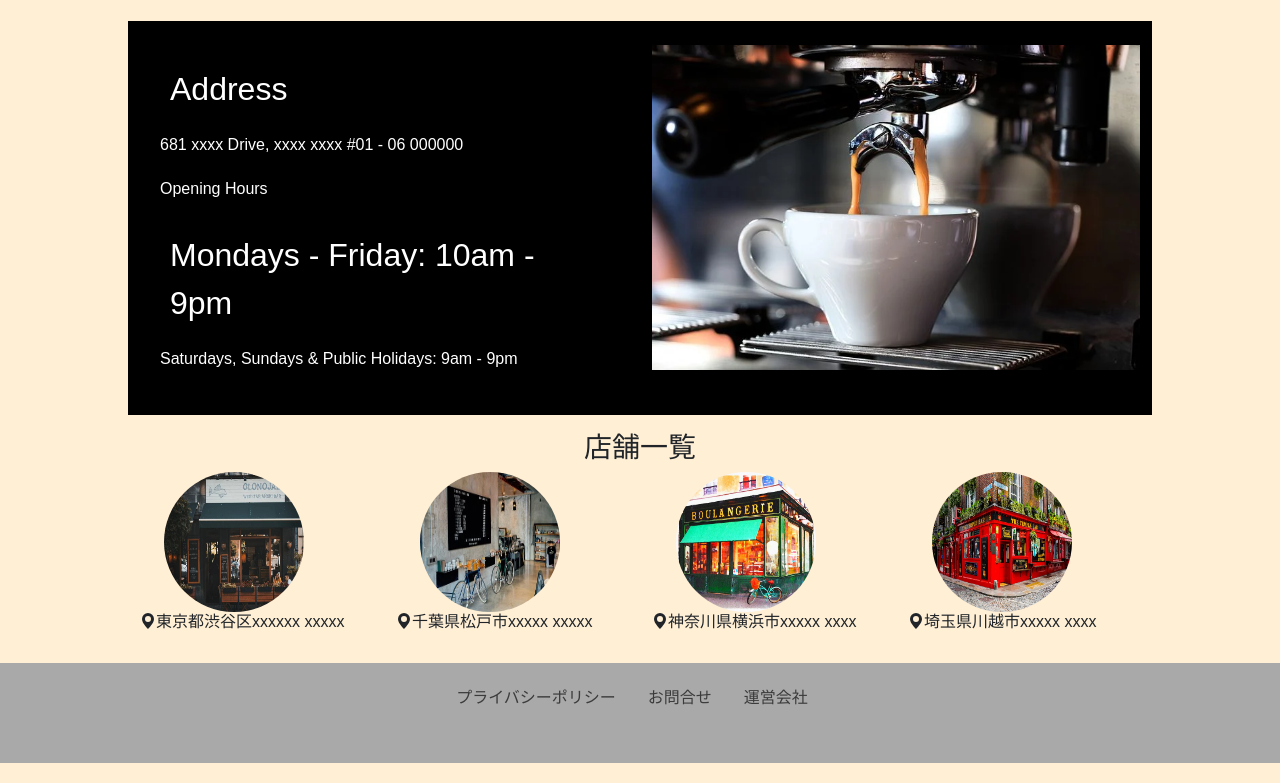
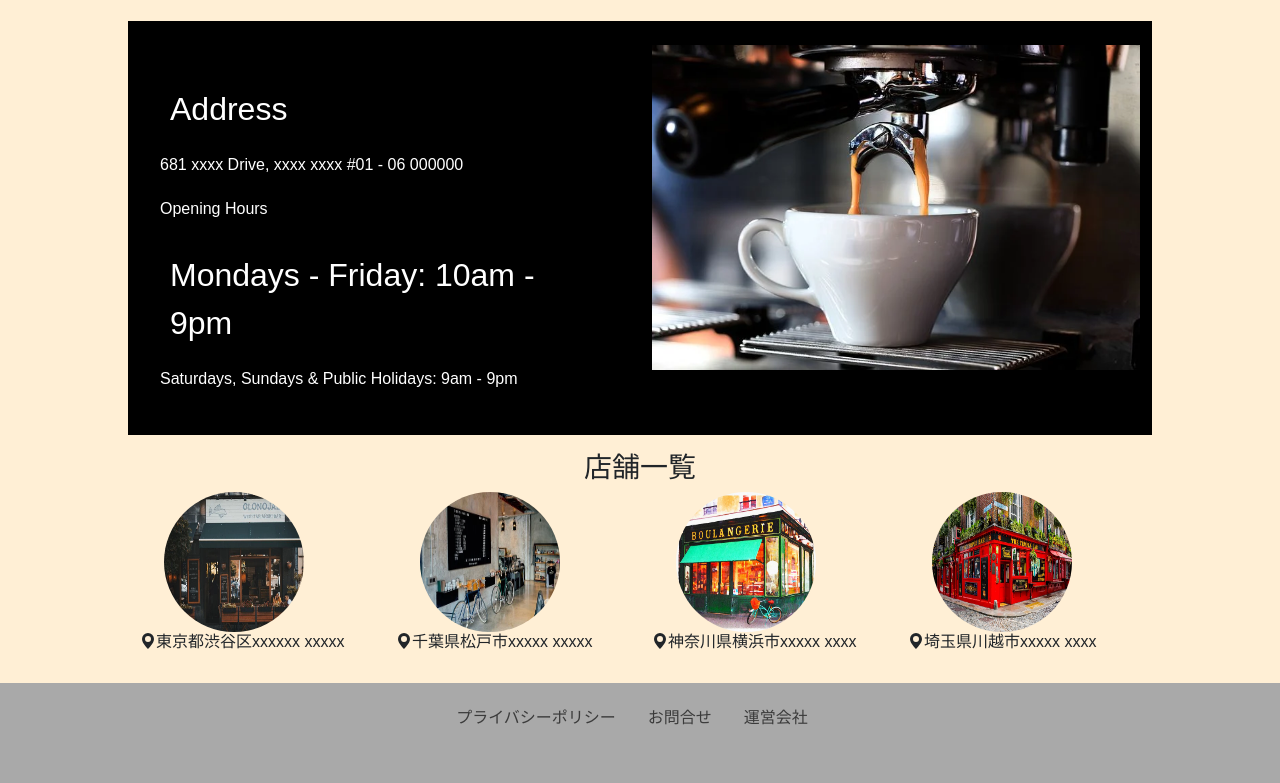
Before and after one commit to Yamamoto-Shota-sanhon/website, a plain HTML site: page css/index.html in a window 1280 px wide. Shown: the part 2026-2809 px from the top of the page. Drawn offline with nearby package versions, Linux system fonts and the light colour scheme.

Commit message:
Second commit

```diff
--- a/css/base.css
+++ b/css/base.css
@@ -167,7 +167,7 @@ header {
 
 .add1 {
 	font-size: 2rem;
-	margin: 20px 30px 20px ;
+	margin: 40px 30px 20px ;
 }
 
 .add2 {
```
